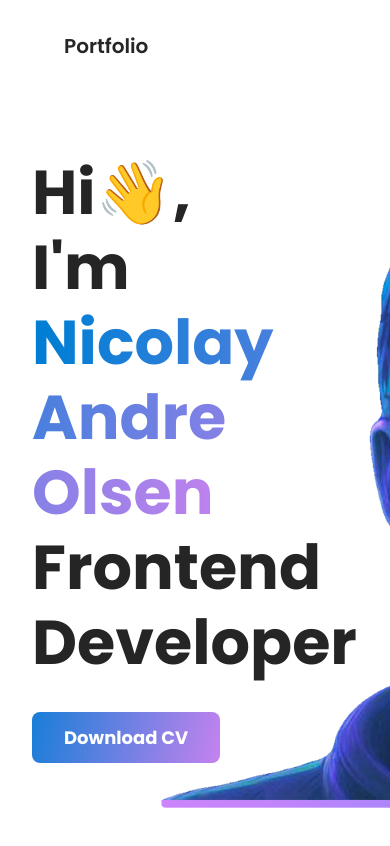
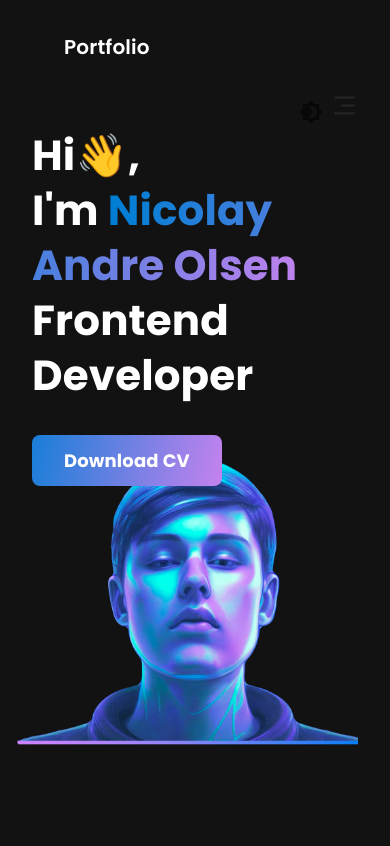
Before and after one commit to NicolayOlsen/portfolio-react, a React (Create React App) app: page / in a window 390 px wide. Shown: the top 846 px of the page. Built offline with nearby package versions, Linux system fonts and the light colour scheme.

Commit message:
added darkmode and fixed some bugs

```diff
--- a/package.json
+++ b/package.json
@@ -8,7 +8,8 @@
     "@fortawesome/fontawesome-svg-core": "^6.2.1",
     "@fortawesome/free-solid-svg-icons": "^6.2.1",
     "@fortawesome/react-fontawesome": "^0.2.0",
-    "@mui/material": "^5.10.17",
+    "@mui/icons-material": "^5.11.0",
+    "@mui/material": "^5.11.0",
     "@testing-library/jest-dom": "^5.16.5",
     "@testing-library/react": "^13.4.0",
     "@testing-library/user-event": "^13.5.0",
--- a/src/App.css
+++ b/src/App.css
@@ -5,8 +5,8 @@
     scroll-behavior: smooth;
   }
   body {
-    background: var(--color-bg);
     overflow-x: hidden;
+    transition: background-color .2s ease-out;
   }
   a {
       color: unset;
@@ -33,7 +33,9 @@
     background:linear-gradient(180deg, rgba(240, 240, 240, 1) 0%, rgba(255, 255, 255, 1) 3%);
 
 }
-
+  .important {
+    z-index: 2;
+  }
   .gradient__text {
       background: var(--gradient-text);
       background-clip: text;
--- a/src/App.js
+++ b/src/App.js
@@ -1,15 +1,46 @@
-import React from 'react'
-import { Navbar } from './components'
-import { Header } from "./containers"
-import "./App.css"
+import React, { useState } from 'react';
+import IconButton from '@mui/material/IconButton';
+import Brightness4Icon from '@mui/icons-material/Brightness4';
+import Brightness7Icon from '@mui/icons-material/Brightness7';
+import Fade from '@mui/material/Fade';
+import { Navbar } from './components';
+import { Header } from "./containers";
+import { ThemeProvider, createTheme } from '@mui/material/styles';
+import CssBaseline from '@mui/material/CssBaseline';
+import "./App.css";
+
+const lightTheme = createTheme({
+  palette: {
+    mode: 'light',
+  },
+});
+
+const darkTheme = createTheme({
+  palette: {
+    mode: 'dark',
+  },
+});
 
 const App = () => {
+  const [darkThemeEnabled, setDarkThemeEnabled] = useState(true);
+
+  const toggleTheme = () => {
+    setDarkThemeEnabled(!darkThemeEnabled);
+  };
+
   return (
-    <div className="App">
-        <Navbar />
+    <ThemeProvider theme={darkThemeEnabled ? lightTheme : darkTheme}>
+      <CssBaseline />
+      <div>
+        <Navbar>
+          <IconButton className='darkmode' onClick={toggleTheme}>
+            {lightTheme.palette.mode === 'dark' ? <Brightness7Icon /> : <Brightness4Icon />}
+          </IconButton>
+        </Navbar>
         <Header />
-    </div>
-  )
-}
+      </div>
+    </ThemeProvider>
+  );
+};
 
-export default App
+export default App;
--- a/src/components/darkmode/DarkModeButton.jsx
+++ /dev/null
@@ -1,15 +0,0 @@
-import React from "react";
-
-const DarkModeContext = React.createContext();
-
-function DarkModeButton() {
-  const { darkMode, setDarkMode } = React.useContext(DarkModeContext);
-
-  return (
-    <button onClick={() => setDarkMode(!darkMode)}>
-      {darkMode ? 'Turn off dark mode' : 'Turn on dark mode'}
-    </button>
-  );
-}
-
-export default DarkModeButton
--- a/src/components/darkmode/DarkModeProvider.jsx
+++ /dev/null
@@ -1,15 +0,0 @@
-import React, { useState } from 'react'
-
-const DarkModeContext = React.createContext();
-
-function DarkModeProvider(props) {
-    const [darkMode, setDarkMode] = useState(false);
-
-    return (
-      <DarkModeContext.Provider value={{ darkMode, setDarkMode }}>
-        {props.children}
-      </DarkModeContext.Provider>
-    );
-  }
-
-export default DarkModeProvider
--- a/src/components/index.js
+++ b/src/components/index.js
@@ -1,3 +1 @@
 export { default as Navbar } from "./navbar/Navbar";
-export { default as DarkModeButton } from "./darkmode/DarkModeButton";
-export { default as DarkModeProvider } from "./darkmode/DarkModeProvider";
--- a/src/components/navbar/Navbar.jsx
+++ b/src/components/navbar/Navbar.jsx
@@ -1,8 +1,14 @@
 import React, { useState, useEffect } from "react";
+import IconButton from '@mui/material/IconButton';
+import Brightness4Icon from '@mui/icons-material/Brightness4';
+import Brightness7Icon from '@mui/icons-material/Brightness7';
+import { ThemeProvider, createTheme } from '@mui/material/styles';
+import CssBaseline from '@mui/material/CssBaseline';
 import { RiMenu3Line, RiCloseLine } from "react-icons/ri";
 import "./navbar.css";
 
-const Menu = () => {
+const Menu = ({ darkThemeEnabled }) => {
+
   // Get the current URL of the page
   const [currentUrl, setCurrentUrl] = useState(window.location.href);
 
@@ -46,27 +52,64 @@ const Menu = () => {
 };
 // BEM --> Block Element Modifier
 
+const lightTheme = createTheme({
+  palette: {
+    mode: 'light',
+  },
+});
+
+const darkTheme = createTheme({
+  palette: {
+    mode: 'dark',
+  },
+});
+
 const Navbar = () => {
+  const [darkThemeEnabled, setDarkThemeEnabled] = useState(
+    localStorage.getItem("theme") === "dark" ? true : false
+  );
+
+  useEffect(() => {
+    if (darkThemeEnabled) {
+      localStorage.setItem("theme", "dark");
+    } else {
+      localStorage.setItem("theme", "light");
+    }
+  }, [darkThemeEnabled]);
+
+  const toggleTheme = () => {
+    setDarkThemeEnabled(!darkThemeEnabled);
+  };
+
   const [toggleMenu, setToggleMenu] = useState(false);
   return (
     <div className="portfolio__navbar">
       <div className="portfolio__navbar-links">
-          <h1>Portfolio</h1>
+          <h1 href="#">Portfolio</h1>
         <div className="portfolio__navbar-links_container">
-          <Menu />
+          <Menu darkThemeEnabled={darkThemeEnabled} />
+          <ThemeProvider theme={darkThemeEnabled ? lightTheme : darkTheme}>
+          <CssBaseline />
+          <IconButton onClick={toggleTheme} className="darkmode" color="inherit">
+          {darkThemeEnabled ? <Brightness7Icon /> : <Brightness4Icon />}
+          </IconButton>
+        </ThemeProvider>
         </div>
       </div>
 
       <div className="portfolio__navbar-menu">
+        <IconButton onClick={toggleTheme}>
+          {darkThemeEnabled ? <Brightness7Icon /> : <Brightness4Icon />}
+        </IconButton>
         {toggleMenu ? (
-          <RiCloseLine color="#fff" size={27} onClick={() => setToggleMenu(false)} />
+          <RiCloseLine color="#252525" size={27} onClick={() => setToggleMenu(false)} />
         ) : (
-          <RiMenu3Line color="#fff" size={27} onClick={() => setToggleMenu(true)} />
+          <RiMenu3Line color="#252525" size={27} onClick={() => setToggleMenu(true)} />
         )}
         {toggleMenu && (
           <div className="portfolio__navbar-menu_container scale-up-center">
             <div className="portfolio__navbar-menu_container-links"></div>
-            <Menu />
+            <Menu darkThemeEnabled={darkThemeEnabled} />
           </div>
         )}
       </div>
--- a/src/components/navbar/navbar.css
+++ b/src/components/navbar/navbar.css
@@ -2,14 +2,7 @@
     display: flex;
     justify-content: space-between;
     align-items: center;
-    background-color: var(--color-white);
     padding: 2rem 6rem;
-  }
-  .portfolio__navbar-darkmode {
-    display: flex;
-    justify-content: space-between;
-    align-items: center;
-    background-color: var(--color-bg-dark);
   }
   .portfolio__navbar-links {
     flex: 2;
@@ -28,12 +21,12 @@
     width: 100%;
     height: 0.18rem;
     background: var(--gradient-bar);
+    transition: all 0.5s ease-in-out;
   }
   .portfolio__navbar-links h1 {
     font-family: var(--font-family);
     font-weight: 600;
     font-size: 20px;
-    color: var(--color-dark);
     position: absolute;
     left: 0;
     margin-left: 2rem;
@@ -46,11 +39,14 @@
     z-index: 2;
     display: flex;
     flex-direction: row;
-
+    align-items: center;
+    height: 4.5vh;
+  }
+  .darkmode {
+    height: 100%;
   }
   .portfolio__navbar-links_container p,
   .portfolio__navbar-menu_container p {
-    color: var(--color-dark);
     font-family: var(--font-family);
     font-weight: 500;
     font-size: 18px;
@@ -60,21 +56,7 @@
     margin: 0 1rem;
     cursor: pointer;
   }
-  .portfolio__navbar-menu_container button {
-  padding: 0.5rem 1rem;
-  color: var(--color-white);
-  background: #FF4820;
-  font-family: var(--font-family);
-  font-weight: 500;
-  font-size: 18px;
-  line-height: 25px;
-  border-radius: 5px;
-  border: none;
-  outline: none;
-  cursor: pointer;
-  }
   .portfolio__navbar-menu {
-    z-index: 2;
     margin-left: 1rem;
 
     display: none;
@@ -83,19 +65,25 @@
   .portfolio__navbar-menu svg {
     cursor: pointer;
   }
-
   .portfolio__navbar-menu_container p {
     margin: 1rem 0;
   }
-  .portfolio__navbar-menu_container-links-sign {
-    display: none;
-  }
   @media screen and (max-width: 1050px) {
+    .portfolio__navbar {
+      position: relative;
+      max-height: 10px;
+    }
+    .portfolio__navbar-links h1 {
+      position: absolute;
+      top: 0;
+      left: 0;
+    }
     .portfolio__navbar-links_container {
       display: none;
     }
     .portfolio__navbar-menu {
       display: flex;
+      margin-top: 10rem;
     }
   }
   @media screen and (max-width: 700px) {
--- a/src/containers/header/Header.jsx
+++ b/src/containers/header/Header.jsx
@@ -1,7 +1,5 @@
 import React from 'react'
 import "./header.css"
-import react from "../../assets/react.png"
-import tailwind from "../../assets/tailwind.png"
 import Me from "../../assets/AI-Me.png"
 import { FontAwesomeIcon } from '@fortawesome/react-fontawesome'
 
--- a/src/containers/header/header.css
+++ b/src/containers/header/header.css
@@ -1,7 +1,5 @@
 .portfolio__header {
     display: flex;
-    color: var(--color-dark);
-    background-color: var(--color-bg);
 }
 .portfolio__header-content {
     flex: 1;
@@ -29,7 +27,7 @@
     transition: 0.5s;
 }
 .portfolio__header-content a:hover {
-    box-shadow: 0 10px 36px rgba(0, 0, 0, 0.20);
+    box-shadow: 0 10px 36px rgba(0, 0, 0, 0.25);
     transition: 0.5s;
 }
 .portfolio__header-content img {
@@ -47,3 +45,31 @@
 .portfolio__header-social {
     z-index: 2;
 }
+@media screen and (max-width: 1400px) {
+    .portfolio__header-content h1 {
+        font-weight: 800;
+        font-size: 52px;
+        line-height: 65px;
+    }
+}
+@media screen and (max-width: 1200px) {
+    .portfolio__header-content h1 {
+        font-weight: 800;
+        font-size: 42px;
+        line-height: 55px;
+    }
+}
+@media screen and (max-width: 1050px) {
+    .portfolio__header-content {
+        position: relative;
+    }
+    .portfolio__header-content img {
+        height: auto;
+        width: 200%;
+        margin-top: 17rem;
+    }
+    .portfolio__header-content h1 {
+        font-size: 42px;
+        line-height: 55px;
+    }
+}
```
Also changed, not shown: 1 other file (tests, documents, lock files or other folders).
